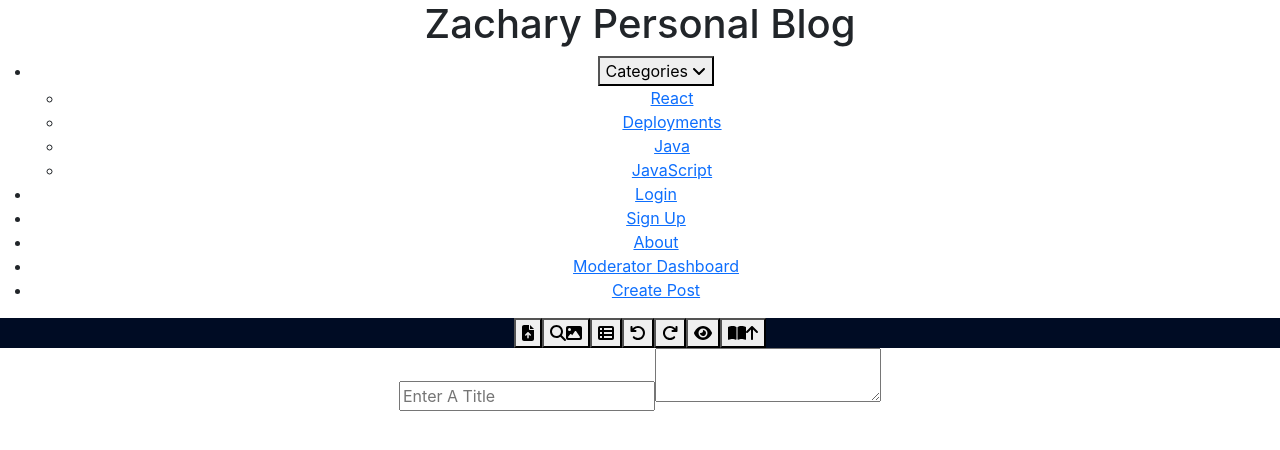
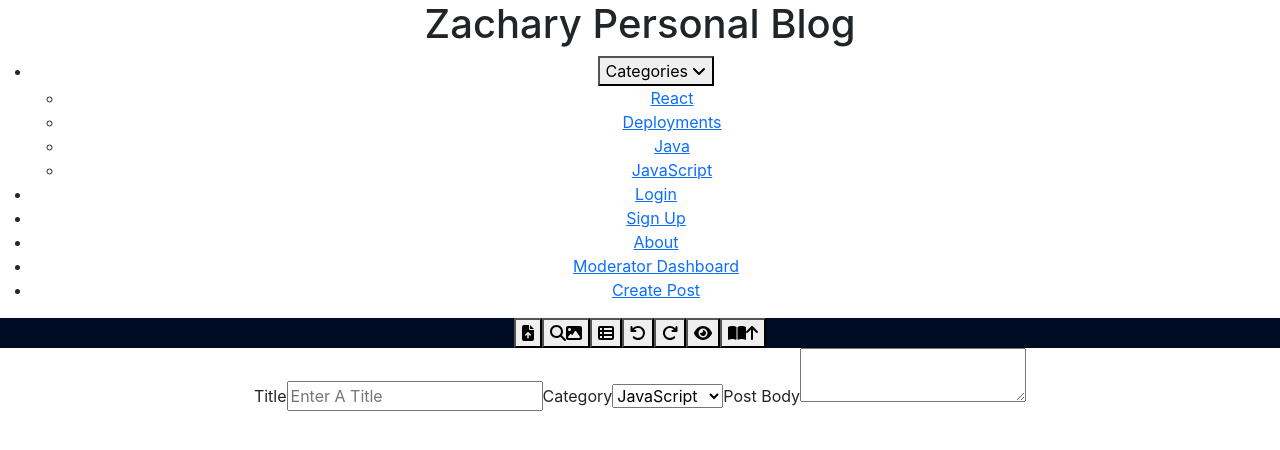
Before and after one commit to zachary-berdell-elliott/personal-blog-rect-sandbox, a React (Create React App) app: page / in a window 1280 px wide. Shown: the top 450 px of the page. Built offline with nearby package versions, Linux system fonts and the light colour scheme; some icons are missing; the HTML template or start-up script is replaced by a standard one.

Commit message:
Worked more on the form.

```diff
--- a/src/components/EditPostTextArea.js
+++ b/src/components/EditPostTextArea.js
@@ -1,10 +1,33 @@
 import React from 'react';
 
 function EditPostTextArea() {
+    const categories = [
+        {
+            name: "JavaScript"
+        },
+        {
+            name: "Spring Boot"
+        },
+        {
+            name: "SQL"
+        },
+        {
+            name: "React"
+        }
+    ]
     return(
         <form id="edit-post-form">
+            <label htmlFor="post-title-field">Title</label>
             <input type="text" id="post-title-field" aria-labelledby="Post Title Field"
-                placeholder="Enter A Title" />
+                placeholder="Enter A Title" name="post-title-field" />
+            <label htmlFor="post-category-field">Category</label>
+            <select id="post-category-field" aria-labelledby="Select the category of the post"
+                placeholder="Select a Category">
+                {categories.map(category => (
+                    <option>{category.name}</option>
+                ))}
+            </select>
+            <label htmlFor="post-body">Post Body</label>
             <textarea id="post-body" aria-labelledby="post-body"></textarea>
         </form>
     )
```
